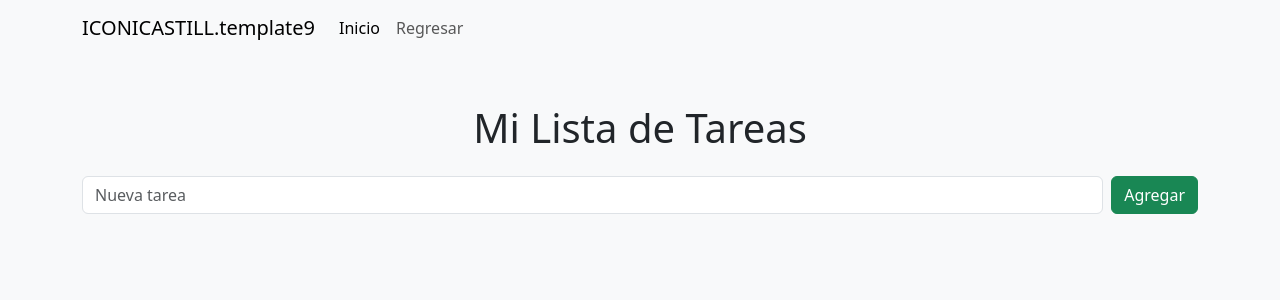
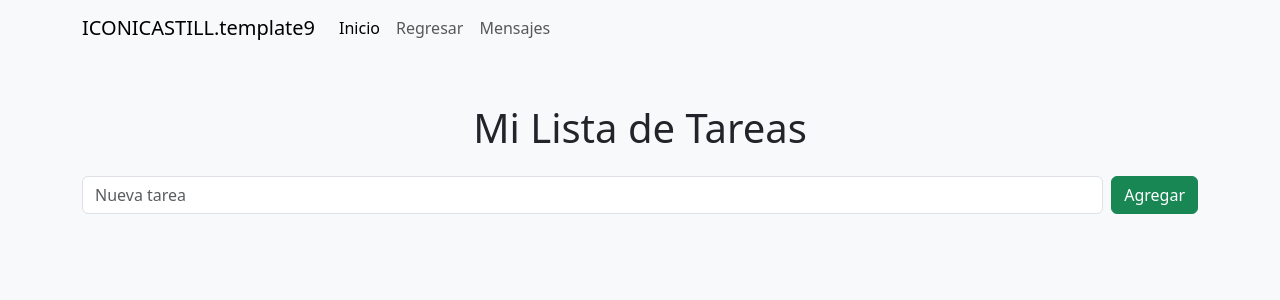
Before and after one commit to iconicastill/fluffy-octo-potato, a Django app: page / in a window 1280 px wide. Shown: the top 300 px of the page. Run offline with Django 4.2, Linux system fonts and the light colour scheme; data that the repository does not hold is empty.

Commit message:
Actualizar index.html

```diff
--- a/todo_app/templates/todo_app/index.html
+++ b/todo_app/templates/todo_app/index.html
@@ -25,6 +25,9 @@
                     </li>
                     <li class="nav-item">
                         <a class="nav-link" href="https://iconicastill.com/portafolio.html">Regresar</a>
+                    </li>
+                    <li class="nav-item">
+                        <a class="nav-link" href="https://app.iconicastill.com/mensajes.html">Mensajes</a>
                     </li>
                 </ul>
             </div>
```
